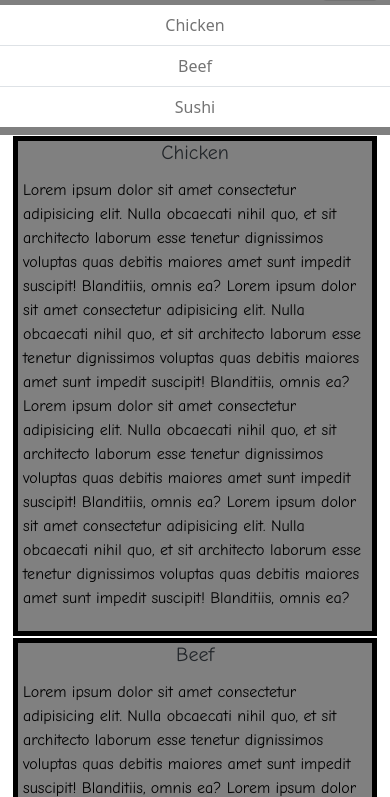
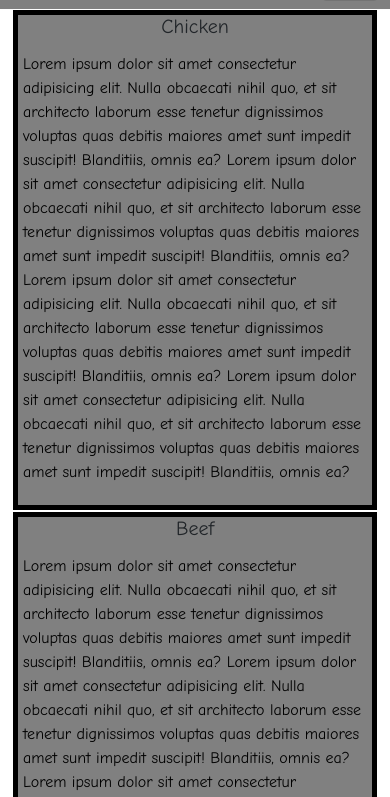
Before and after one commit to leftabn/Coursera-HTML, a plain HTML site: page mod3_solution/index.html in a window 390 px wide. Shown: the part 47-844 px from the top of the page. Drawn offline with Linux system fonts and the light colour scheme.

Commit message:
removed d-none tag

```diff
--- a/mod3_solution/index.html
+++ b/mod3_solution/index.html
@@ -21,7 +21,7 @@
           <span class="navbar-toggler-icon"></span>
         </button>
       </div>
-      <div class="navbar-collapse collapse mt-1 bg-white d-block d-sm-none" id="navbar-content">
+      <div class="navbar-collapse collapse mt-1 bg-white" id="navbar-content">
         <ul class="navbar-nav">
           <li class="nav-item">
             <a class="nav-link border-bottom" href="#chicken">Chicken</a>
```
